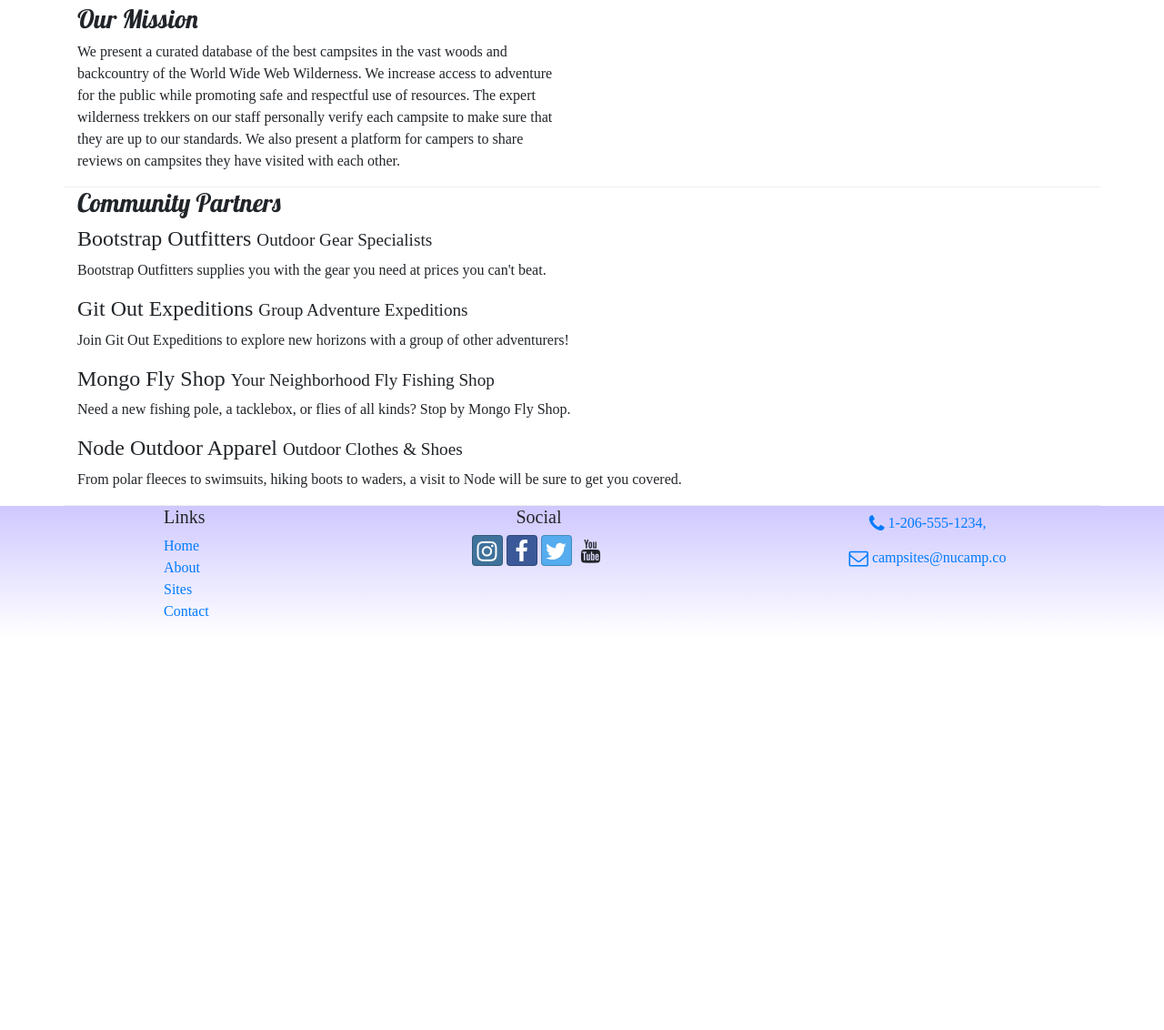
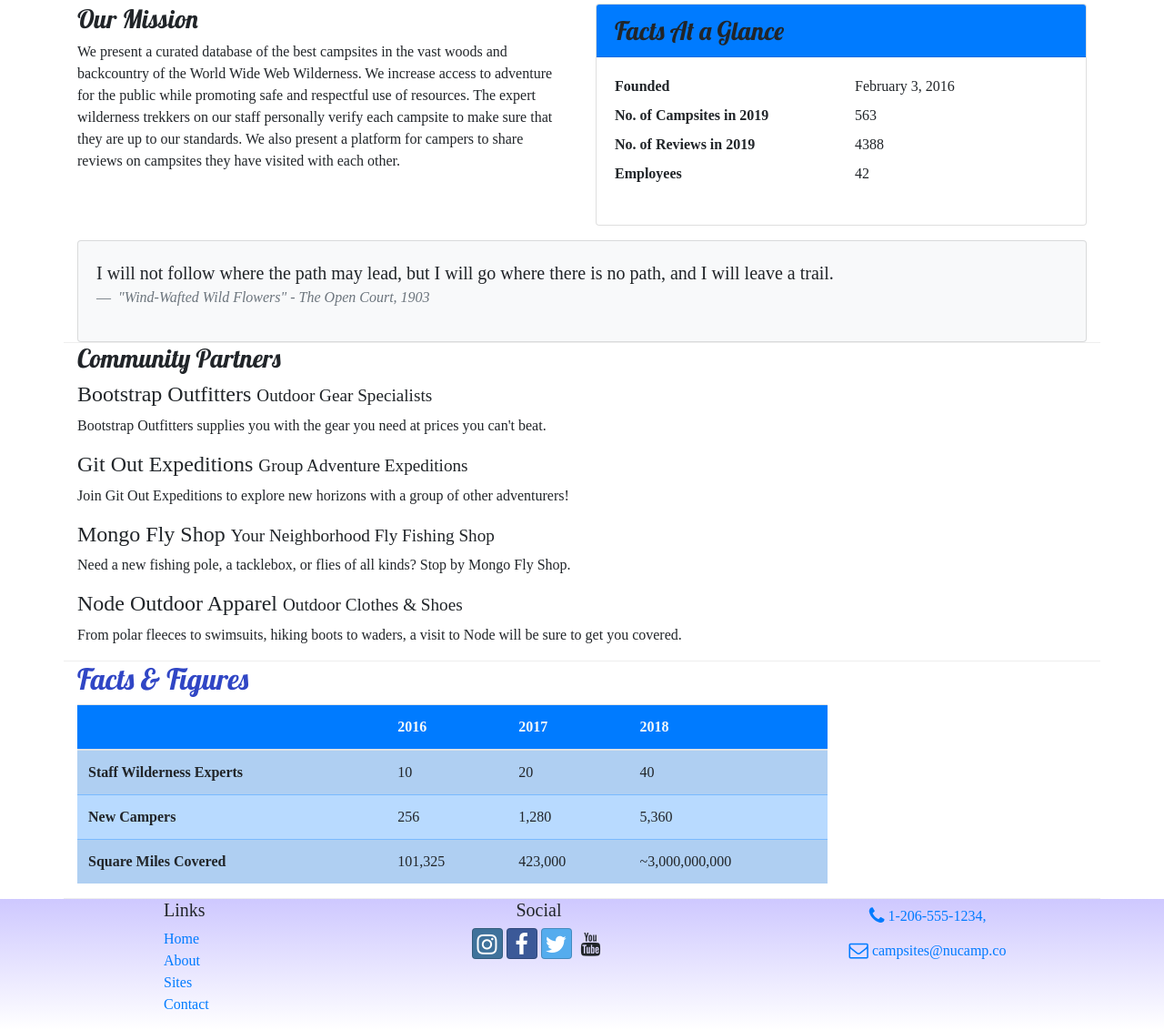
Before and after one commit to dah06a/bootstrap-testing, a website: page aboutus.html in a window 1280 px wide. Shown: the part 350-1482 px from the top of the page at 91% size. Before the commit the page ends 1050 px from the top, so only its background shows below. Drawn offline with nearby package versions, Linux system fonts and the light colour scheme.

Commit message:
Tables and cards added to About Us page.

```diff
--- a/aboutus.html
+++ b/aboutus.html
@@ -64,10 +64,37 @@
                 <h3>Our Mission</h3>
                 <p>We present a curated database of the best campsites in the vast woods and backcountry of the World Wide Web Wilderness. We increase access to adventure for the public while promoting safe and respectful use of resources. The expert wilderness trekkers on our staff personally verify each campsite to make sure that they are up to our standards. We also present a platform for campers to share reviews on campsites they have visited with each other.</p>
             </div>
+            <div class="col-sm-6">
+                <div class="card">
+                    <h3 class="card-header bg-primary test-white">Facts At a Glance</h3>
+                    <div class="card-body">
+                        <dl class="row">
+                            <dt class=col-6>Founded</dt>
+                            <dd class="col-6">February 3, 2016</dd>
+                            <dt class=col-6>No. of Campsites in 2019</dt>
+                            <dd class="col-6">563</dd>
+                            <dt class=col-6>No. of Reviews in 2019</dt>
+                            <dd class="col-6">4388</dd>
+                            <dt class=col-6>Employees</dt>
+                            <dd class="col-6">42</dd>
+                        </dl>
+                    </div>
+                </div>
+            </div>
+            <div class="col">
+                <div class="card bg-light mt-3">
+                    <blockquote class="blockquote card-body">
+                        <p class="mb-0">I will not follow where the path may lead, but I will go where there is no path, and I will leave a trail.</p>
+                        <footer class="blockquote-footer">
+                            <cite title="Source Title">"Wind-Wafted Wild Flowers" - The Open Court, 1903</cite>
+                        </footer>
+                    </blockquote>
+                </div>
+            </div>
         </div>
 
         <div class="row row-content">
-            <div class="col-12">
+            <div class="col">
                 <h3>Community Partners</h3>
                 <h4>Bootstrap Outfitters <small>Outdoor Gear Specialists</small></h4>
                 <p class="d-none d-sm-block">Bootstrap Outfitters supplies you with the gear you need at prices you can't beat.</p>
@@ -79,9 +106,46 @@
                 <p class="d-none d-sm-block">From polar fleeces to swimsuits, hiking boots to waders, a visit to Node will be sure to get you covered.</p>
             </div>
         </div>
+        <div class="row row-content">
+            <div class="col-sm-9">
+                <h2>Facts &amp; Figures</h2>
+                <div class="table-responsive">
+                    <table class="table table-striped">
+                        <thead>
+                            <tr class="bg-primary text-light">
+                                <th></th>
+                                <th>2016</th>
+                                <th>2017</th>
+                                <th>2018</th>
+                            </tr>
+                        </thead>
+                        <tbody class="table-primary">
+                            <tr>
+                                <th>Staff Wilderness Experts</th>
+                                <td>10</td>
+                                <td>20</td>
+                                <td>40</td>
+                            </tr>
+                            <tr>
+                                <th>New Campers</th>
+                                <td>256</td>
+                                <td>1,280</td>
+                                <td>5,360</td>
+                            </tr>
+                            <tr>
+                                <th>Square Miles Covered</th>
+                                <td>101,325</td>
+                                <td>423,000</td>
+                                <td>~3,000,000,000</td>
+                            </tr>
+                        </tbody>
+                    </table>
+                </div>
+            </div>
+        </div>
     </div>
 
-    <footer>
+    <footer class="site-footer">
         <div class="container">
             <div class="row">
                 <div class="col-4 col-sm-2 offset-1">
--- a/css/styles.css
+++ b/css/styles.css
@@ -14,7 +14,7 @@ header h2 {
     color: #CEC8FF;
 }
 
-footer {
+.site-footer {
     background-image: linear-gradient(#CEC8FF, white);
 }
 
```
Also changed, not shown: contactus.html (+1 -1 lines), index.html (+1 -1 lines).
